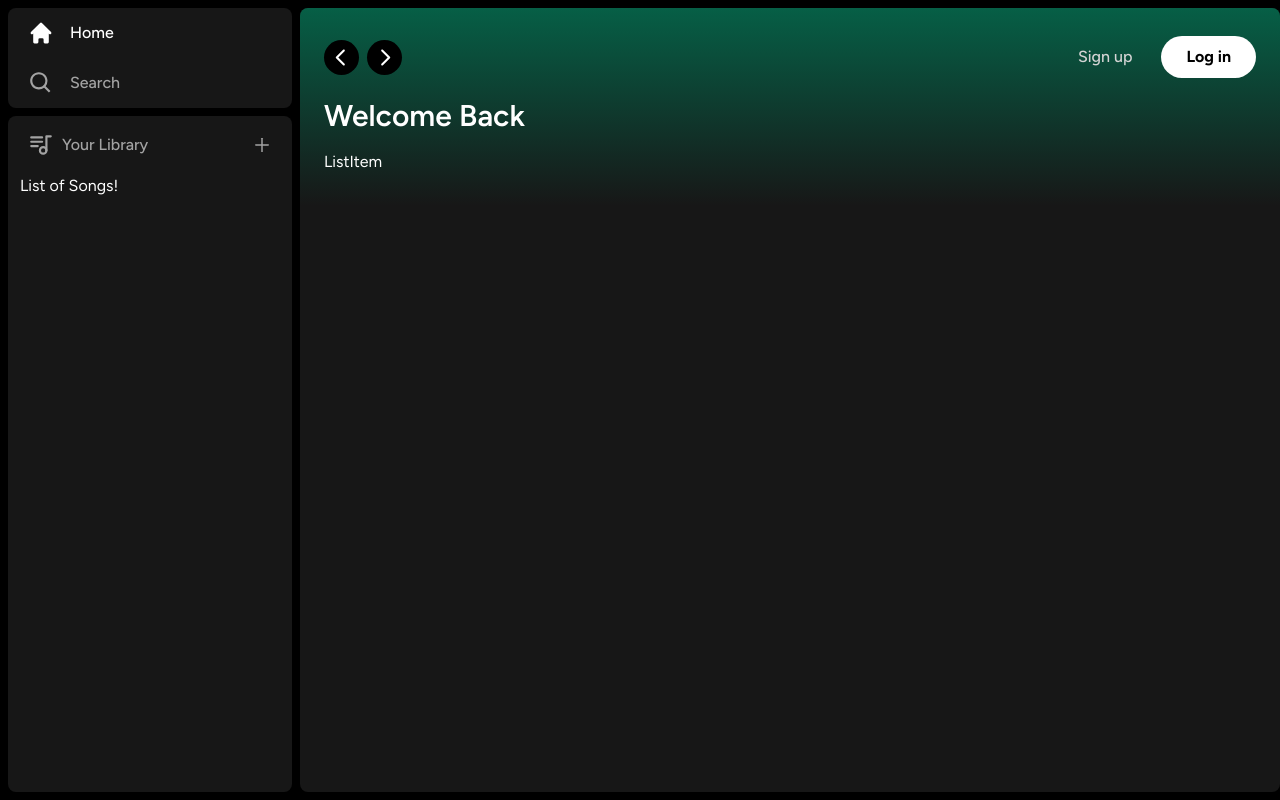
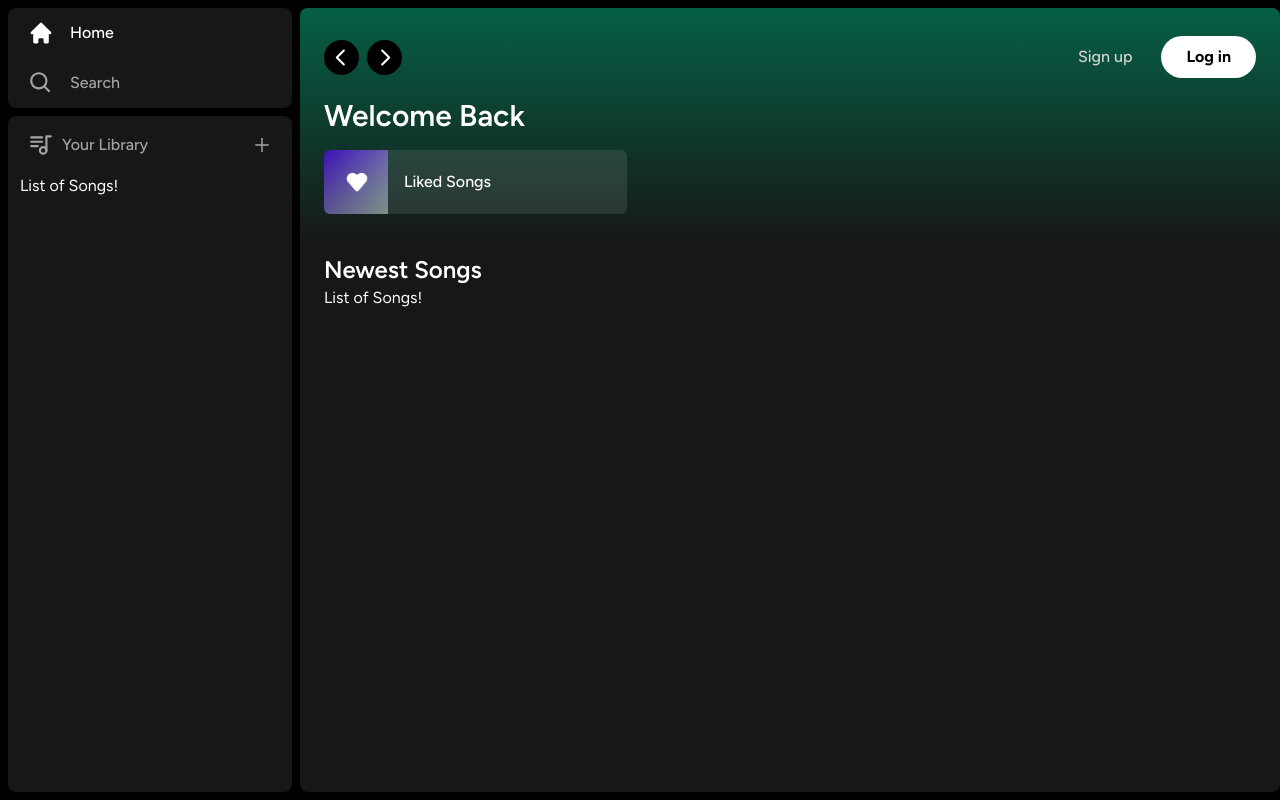
Before and after one commit to yashdev9274/cosmic, a Next.js app: page / in a window 1280 px wide. Built offline with nearby package versions, Linux system fonts and the light colour scheme.

Commit message:
Add new ListItem component and custom button

```diff
--- a/app/(site)/page.tsx
+++ b/app/(site)/page.tsx
@@ -33,10 +33,24 @@
           mt-4
         "
           >
-            <ListItem/>
+            <ListItem
+              image='/images/liked.png'
+              name="Liked Songs"
+              href="Liked"
+            />
           </div>
         </div>
       </Header>
+      <div className='mt-2 mb-7 px-6'>
+        <div className="flex justify-between items-center">
+          <h1 className="text-white text-2xl font-semibold">
+            Newest Songs
+          </h1>
+        </div>
+        <div>
+          List of Songs!
+        </div>
+      </div>
     </div>
   )
 }
--- a/components/Header.tsx
+++ b/components/Header.tsx
@@ -134,6 +134,7 @@
                     </div>
 
                     <div>
+                        {/* this is a custom button here */}
                         <Button
                         onClick={()=>{}}
                         className="
--- a/components/ListItem.tsx
+++ b/components/ListItem.tsx
@@ -1,8 +1,81 @@
-const ListItem = () => {
+"use client";
+
+import Image from "next/image";
+import { useRouter } from "next/navigation";
+import { FaPlay } from "react-icons/fa";
+
+
+interface ListItemProps{
+    image: string;
+    name: string;
+    href: string;
+}
+
+const ListItem: React.FC<ListItemProps> = ({
+    image,
+    name,
+    href
+}) => {
+
+    const router = useRouter();
+
+    const onCLick = () => {
+        // add authntication before push
+
+        router.push(href);
+    }
+
     return (
-        <div>
-            ListItem
-        </div>
+        <button
+        onClick={onCLick}
+        className="
+        relative
+        group
+        flex
+        items-center
+        rounded-md
+        overflow-hidden
+        gap-x-4
+        bg-neutral-100/10
+        cursor-pointer
+        hover:bg-neutral-100/20
+        transition
+        pr-4
+      "
+        >
+            <div
+            className="relative min-h-[64px] min-w-[64px]"
+            >
+                <Image
+                    className="object-cover"
+                    src={image}
+                    fill
+                    alt="image"
+                />
+            </div>
+                <p className="font-medium truncate py-5">
+                    {name}
+                </p>
+            <div
+            className="
+            absolute
+            transition
+            opacity-0
+            rounded-full
+            flex
+            items-center
+            justify-center
+            bg-green-500
+            p-4
+            drop-shadow-md
+            right-5
+            group-hover:opacity-100
+            hover:scale-110
+          "
+            >
+                <FaPlay className="text-black"/>
+            </div>
+        </button>
      );
 }
 
```
Also changed, not shown: public/images/liked.png (added).
